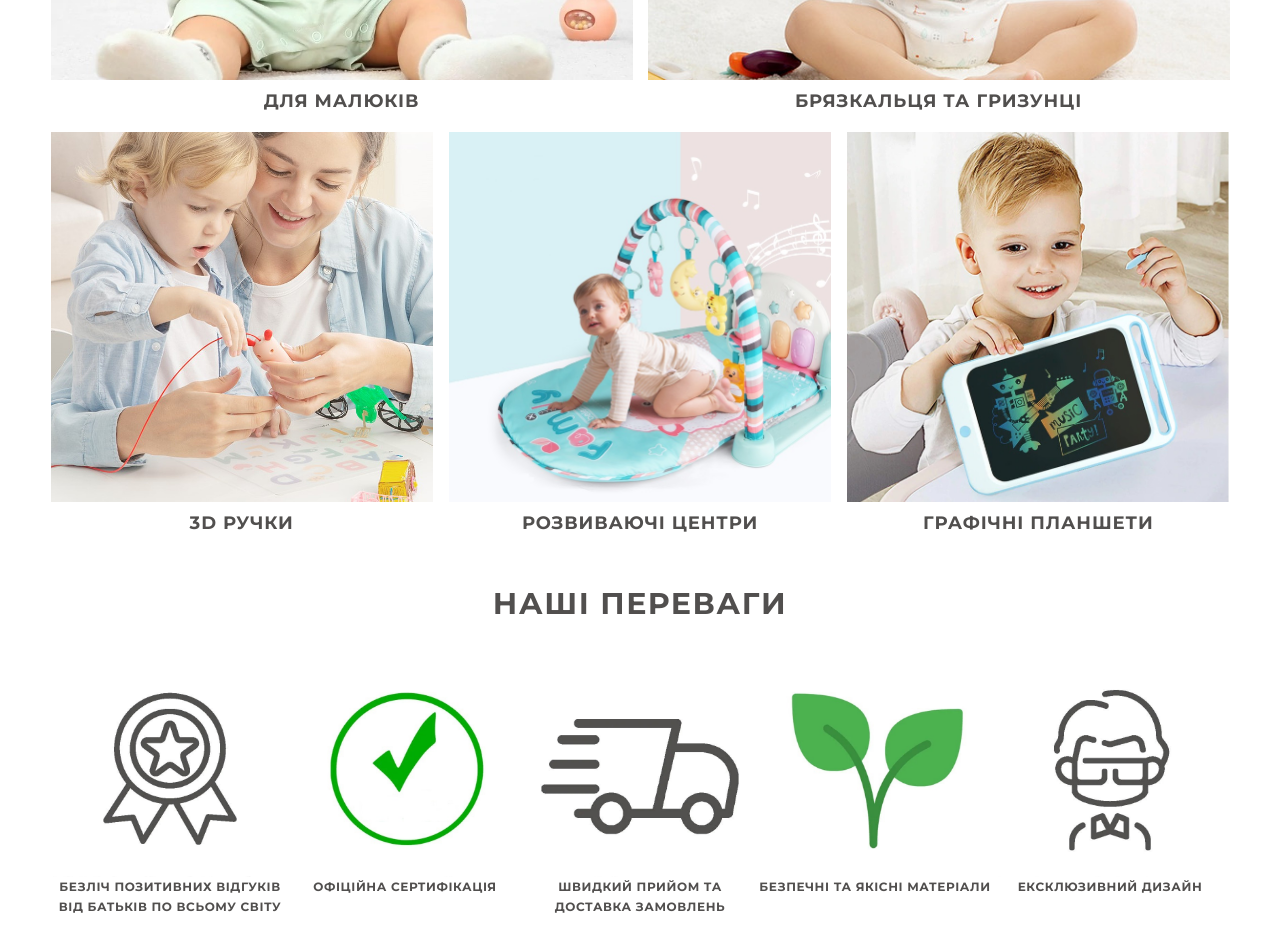
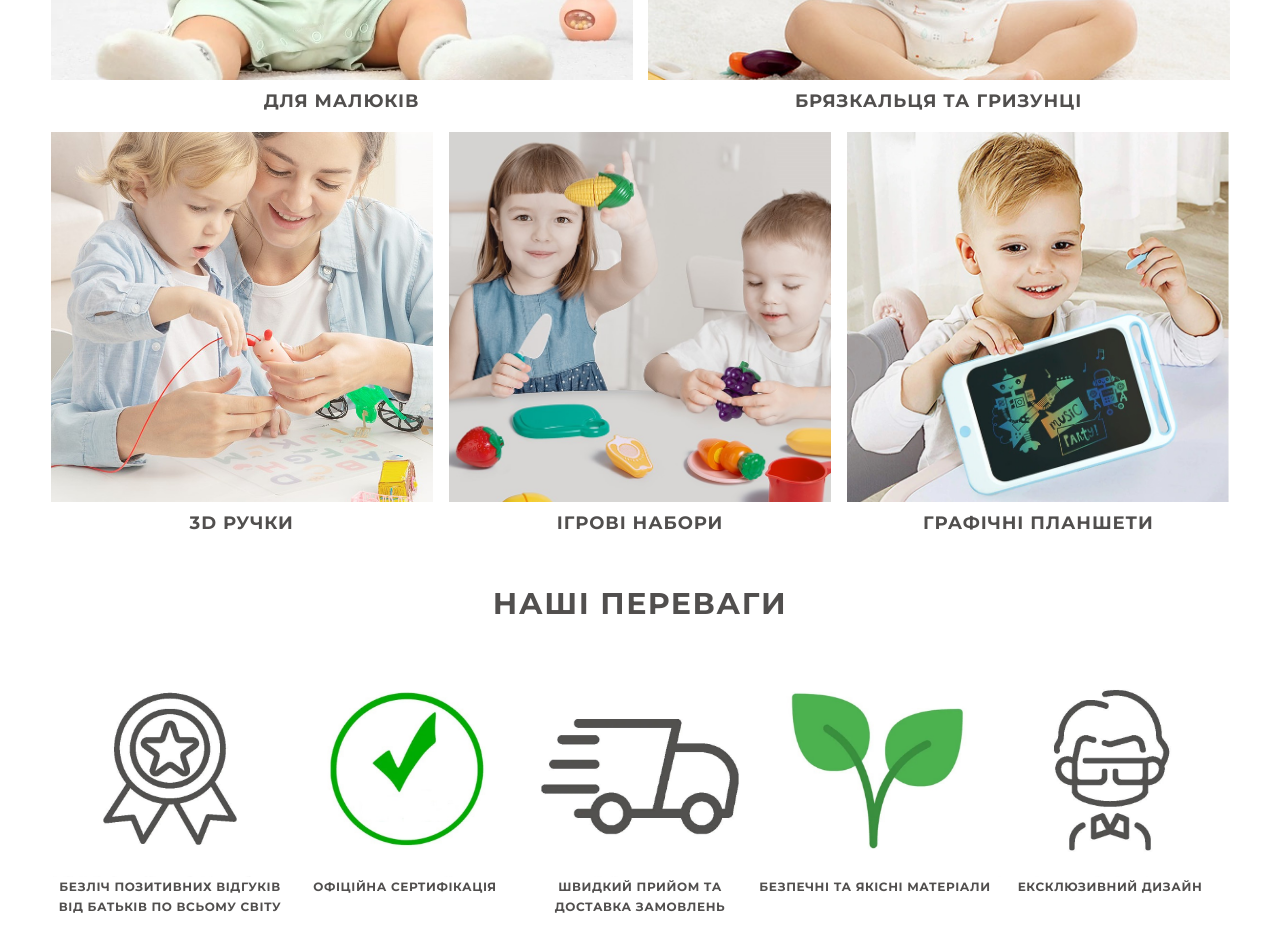
Before and after one commit to AndreyMandybura/beiens-project, a Next.js app: page / in a window 1280 px wide. Shown: the part 1020-1949 px from the top of the page. Built offline with nearby package versions, Linux system fonts and the light colour scheme.

Commit message:
Замена категории в Trendind, корректировка контактов

```diff
--- a/components/FatumContacts/FatumContacts.js
+++ b/components/FatumContacts/FatumContacts.js
@@ -16,7 +16,7 @@ export function FatumContacts() {
                         <a className={s.activeLink} href='mailto:official.beiens.ua@gmail.com'>official.beiens.ua@gmail.com</a>
                     </li>
                 </ul>
-                <h3 className={s.contactsTitle}>Відділ гуртової торгівлі</h3>
+                <h3 className={s.contactsTitle}>Співпраця з нами</h3>
                 <ul className={s.contactsList}>
                     <li className={s.contactsItem}>
                         <a className={s.activeLink} href='tel:+380675378686'>+38 067 537 86 86</a>
--- a/components/Trendind/Trendind.js
+++ b/components/Trendind/Trendind.js
@@ -3,7 +3,7 @@ import s from './Trendind.module.css';
 import forBabies from '../../images/trendidImages/YZ06-5.jpg';
 import rattles from '../../images/trendidImages/YZ42-6.jpg';
 import pens from '../../images/trendidImages/ZN17-3.jpg';
-import babyRugs from '../../images/trendidImages/B250-1.jpg';
+import gameSets from '../../images/trendidImages/BC9902-3.jpg';
 import tablets from '../../images/trendidImages/ZJ16-C-2.jpg';
 import Link from 'next/link';
 
@@ -55,17 +55,17 @@ export function Trendind() {
                     <p className={s.cardTitle}>3D ручки</p>
                 </li>
                 <li className={s.trendidItem}>
-                    <Link href={'/category/1004'}>
+                    <Link href={'/category/1015'}>
                         <a>
                             <div className={s.trendidImgSL}>
-                                <Image src={babyRugs}
+                                <Image src={gameSets}
                                 layout="fill"
                                 objectFit="cover"
                                 alt="child playing on a children's rug" />
                             </div>
                         </a>
                     </Link>
-                    <p className={s.cardTitle}>розвиваючі центри</p>
+                    <p className={s.cardTitle}>ігрові набори</p>
                 </li>
                 <li className={s.trendidItem}>
                     <Link href={'/category/1005'}>
```
Also changed, not shown: images/trendidImages/B250-1.jpg (deleted), images/trendidImages/BC9902-3.jpg (added).
